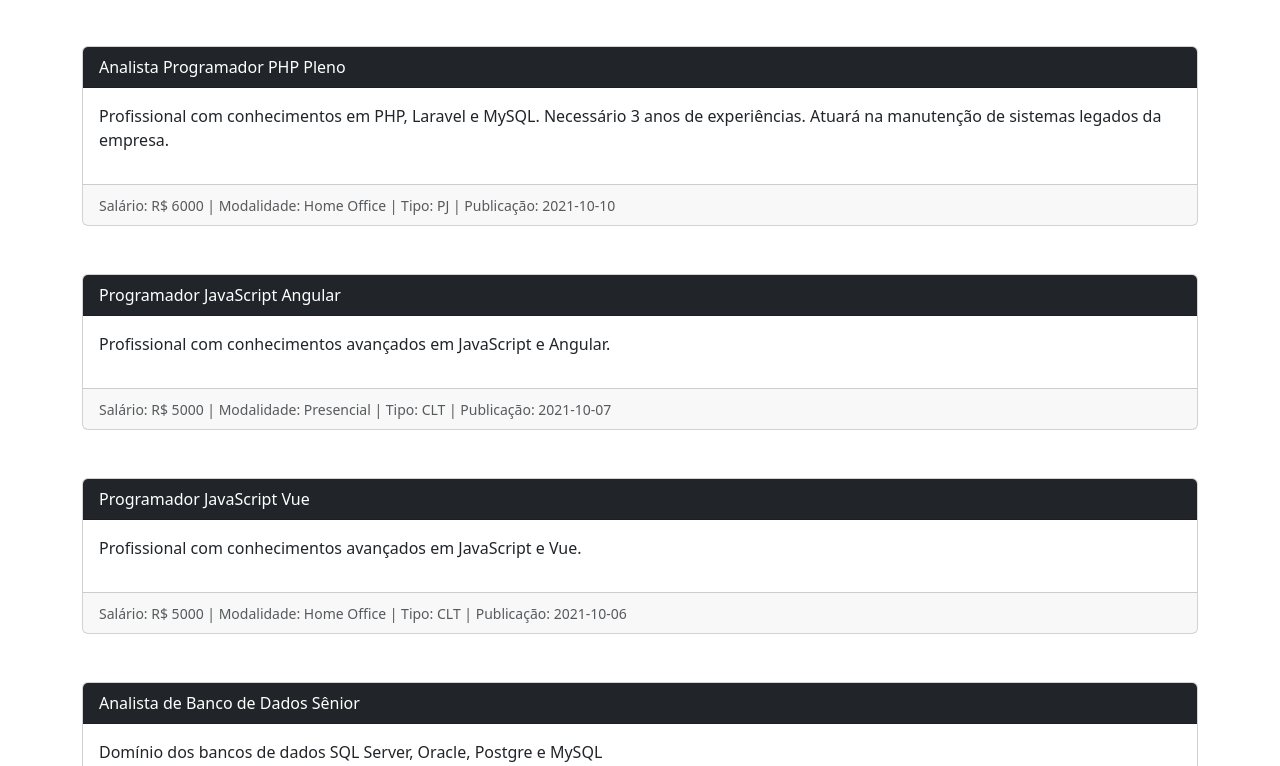
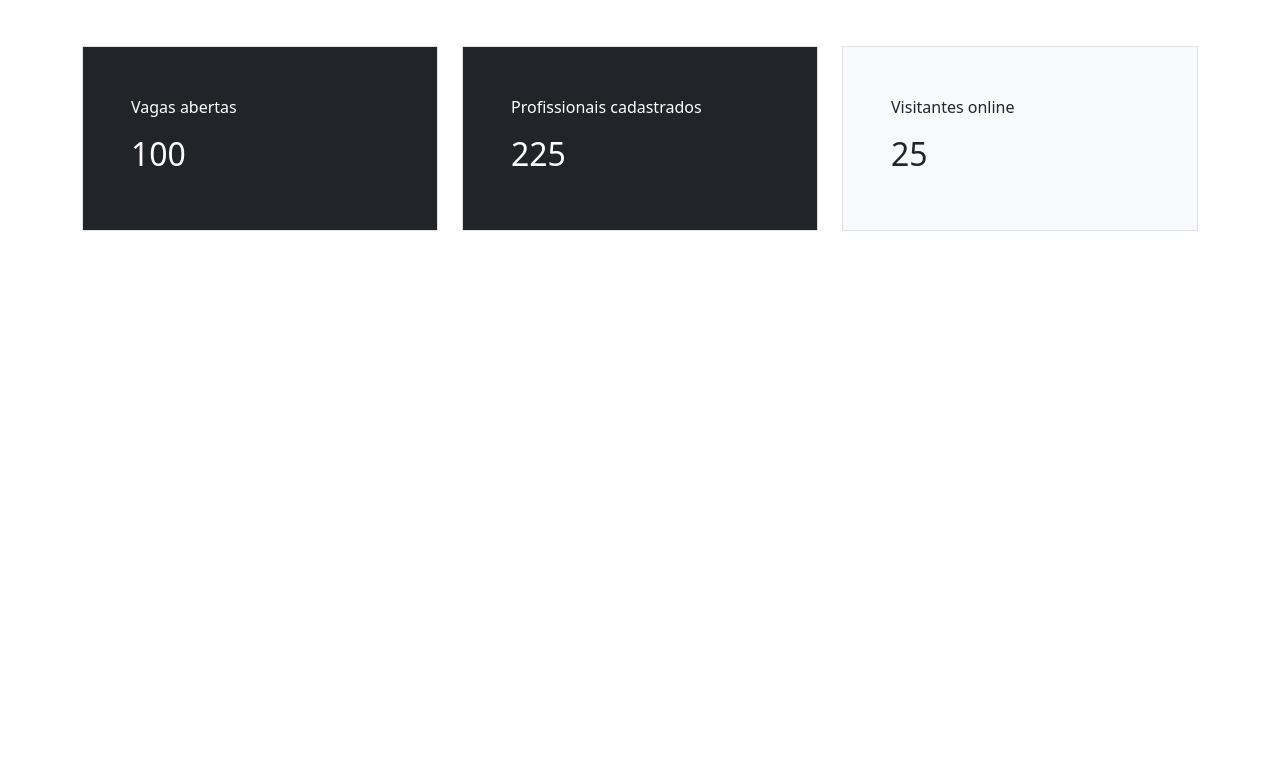
Before and after one commit to murilonicemento/vagas, a Vue app: page / in a window 1280 px wide. Shown: the part 474-1240 px from the top of the page. After the commit the page ends 800 px from the top, so only its background shows below. Built offline with nearby package versions, Linux system fonts and the light colour scheme.

Commit message:
feat: show jobs register

```diff
--- a/src/App.vue
+++ b/src/App.vue
@@ -5,21 +5,18 @@
       Desmontar o componente conteúdo
     </button>
     <ConteudoComponent v-if="visibilidade" />
-    <HomeView />
   </div>
 </template>
 
 <script>
 import ConteudoComponent from "./components/layouts/ConteudoComponent.vue";
 import TopoComponent from "./components/layouts/TopoComponent.vue";
-import HomeView from "./components/views/HomeView.vue";
 
 export default {
   name: "App",
   components: {
     ConteudoComponent,
     TopoComponent,
-    HomeView,
   },
   data: () => ({
     visibilidade: true,
--- a/src/components/layouts/ConteudoComponent.vue
+++ b/src/components/layouts/ConteudoComponent.vue
@@ -4,15 +4,16 @@
     <button @click="atualizarComponente()">Atualizar</button>
     <button @click="conteudo = 'HomeView'">Home</button>
     <button @click="conteudo = 'PublicarVaga'">Publicar Vaga</button>
-    <!-- <HomeView /> -->
-    <!-- <PublicarVaga /> -->
-    <component :is="conteudo" />
+    <keep-alive>
+      <component :is="conteudo" />
+    </keep-alive>
   </div>
 </template>
 
 <script>
+import PublicarVaga from "../views/PublicarVaga.vue";
 import HomeView from "../views/HomeView.vue";
-import PublicarVaga from "../views/PublicarVaga.vue";
+
 export default {
   name: "ConteudoComponent",
   components: {
@@ -22,7 +23,7 @@
   data: () => ({
     teste: "O componente foi criado",
     titulo: "Componente conteúdo",
-    conteudo: "home",
+    conteudo: "HomeView",
   }),
   methods: {
     atualizarComponente() {
--- a/src/components/views/HomeView.vue
+++ b/src/components/views/HomeView.vue
@@ -50,54 +50,11 @@
     VagasComponent,
   },
   data: () => ({
-    vagas: [
-      {
-        titulo: "Analista Programador PHP Pleno",
-        descricao:
-          "Profissional com conhecimentos em PHP, Laravel e MySQL. Necessário 3 anos de experiências. Atuará na manutenção de sistemas legados da empresa.",
-        salario: 6000,
-        modalidade: "Home Office",
-        tipo: "PJ",
-        publicacao: "2021-10-10",
-      },
-      {
-        titulo: "Programador JavaScript Angular",
-        descricao:
-          "Profissional com conhecimentos avançados em JavaScript e Angular.",
-        salario: 5000,
-        modalidade: "Presencial",
-        tipo: "CLT",
-        publicacao: "2021-10-07",
-      },
-      {
-        titulo: "Programador JavaScript Vue",
-        descricao:
-          "Profissional com conhecimentos avançados em JavaScript e Vue.",
-        salario: 5000,
-        modalidade: "Home Office",
-        tipo: "CLT",
-        publicacao: "2021-10-06",
-      },
-      {
-        titulo: "Analista de Banco de Dados Sênior",
-        descricao:
-          "Domínio dos bancos de dados SQL Server, Oracle, Postgre e MySQL",
-        salario: 9000,
-        modalidade: "Presencial",
-        tipo: "PJ",
-        publicacao: "2021-10-06",
-      },
-      {
-        titulo: "Programador Web Júnior",
-        descricao:
-          "Conhecimentos básicos em HTML, CSS, JavaScript, Bootstrap, PHP e MySQL",
-        salario: 3000,
-        modalidade: "Presencial",
-        tipo: "CLT",
-        publicacao: "2021-10-05",
-      },
-    ],
+    vagas: [],
   }),
+  mounted() {
+    this.vagas = JSON.parse(localStorage.getItem("vagas"));
+  },
 };
 </script>
 
```
